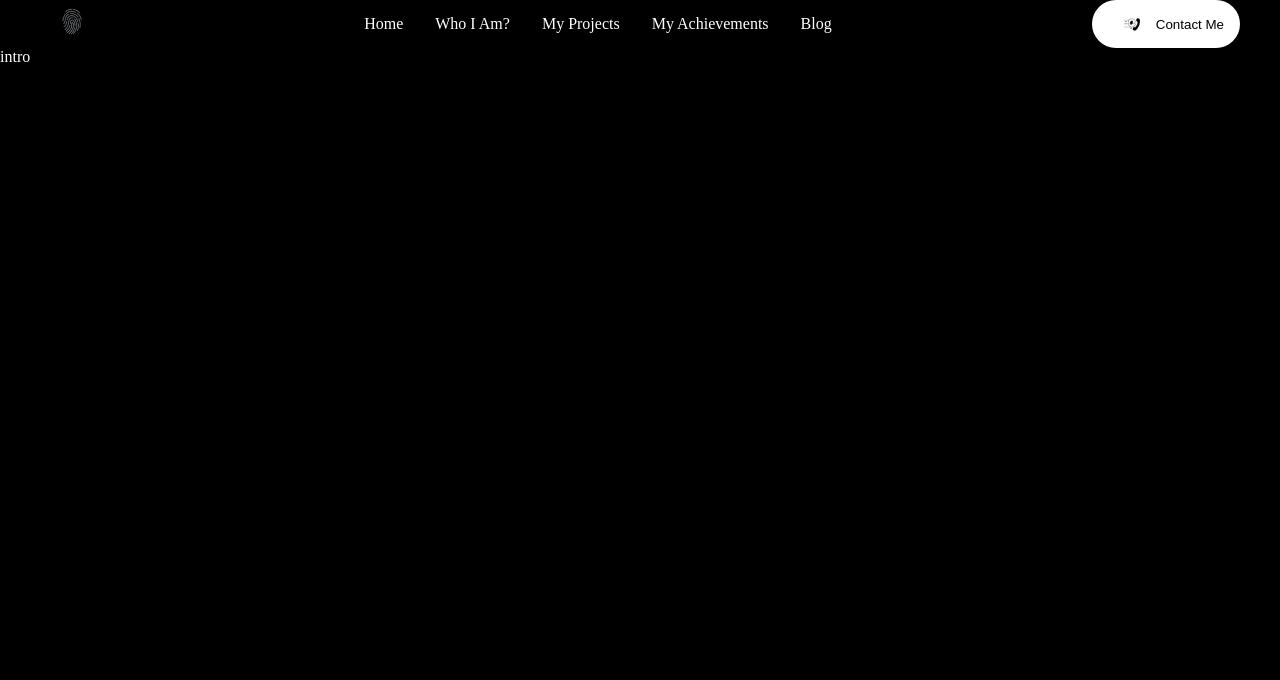
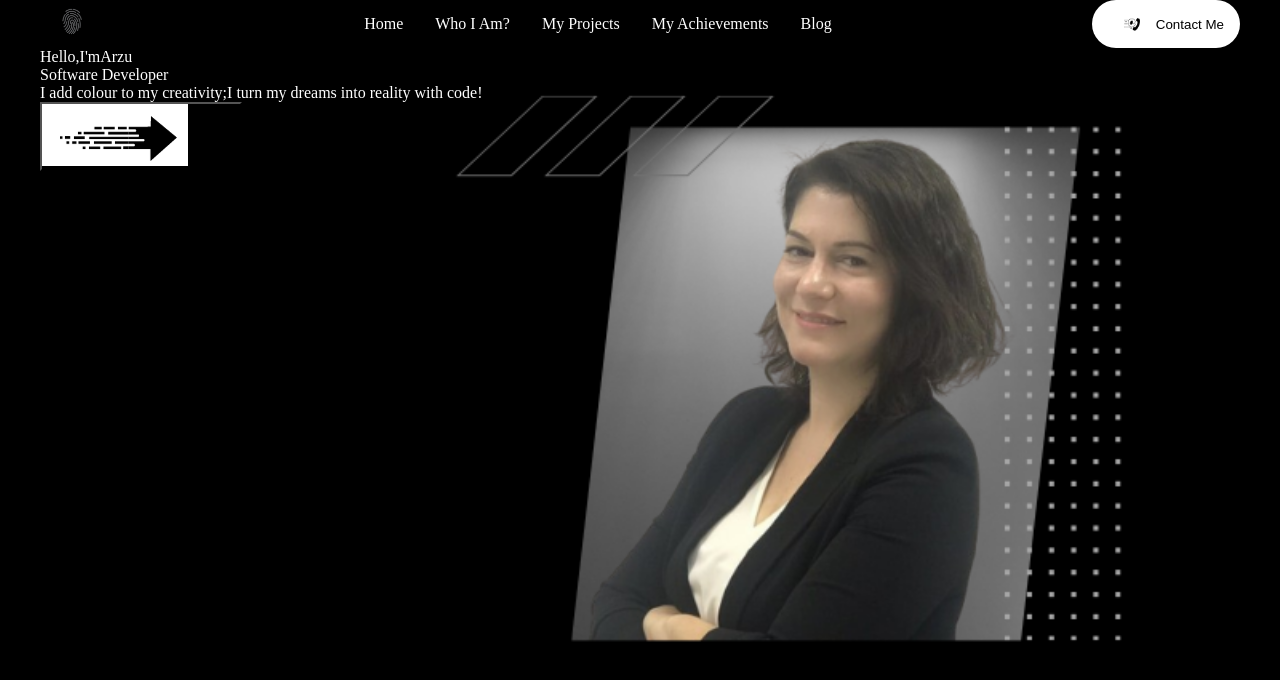
Before and after one commit to arzucaner/arzucaner-website, a React (Create React App) app: page / in a window 1280 px wide. Shown: the top 680 px of the page. Built offline with nearby package versions, Linux system fonts and the light colour scheme.

Commit message:
Add profile information

```diff
--- a/src/components/Intro/intro.css
+++ b/src/components/Intro/intro.css
@@ -0,0 +1,18 @@
+#intro {
+    height: calc(100vh - 4rem);
+    width: 100vw;
+    max-width: 75rem;
+    margin: 0 auto;
+    overflow: hidden;
+    position: relative;
+}
+
+.bg {
+    position: absolute;
+    top: -4rem;
+    right: 0;
+    z-index: -1;
+    object-fit: cover;
+    height: 100vh;
+
+}
--- a/src/components/Intro/intro.js
+++ b/src/components/Intro/intro.js
@@ -1,10 +1,23 @@
 import React from 'react';
 import './intro.css';
+import bg from '../../assets/image.png';
+import btnImg from '../../assets/discover.png';
+import { Link } from 'react-scroll';
+
 
 const Intro = () => {
-  return (
-    <div>intro</div>
-  )
+    return (
+        <section id="intro">
+            <div className="introContent">
+                <span className="hello">Hello,</span>
+                <span className="introText">I'm<span className="introName">Arzu</span> <br />Software Developer</span>
+                <p className="introPara">I add colour to my creativity;I turn my dreams into reality with code!</p>
+                <Link><button className="btn"><img src={btnImg} alt="Discover" />Discover</button></Link>
+
+            </div>
+            <img src={bg} alt="Profile" className="bg" />
+        </section>
+    );
 }
 
 export default Intro;
```
Also changed, not shown: src/assets/discover.png (added), src/assets/image.png (added).
